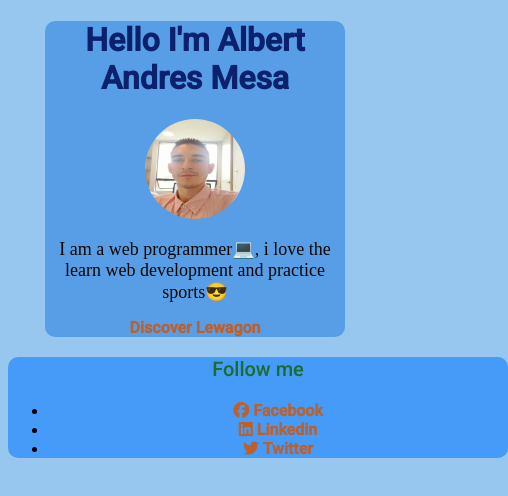
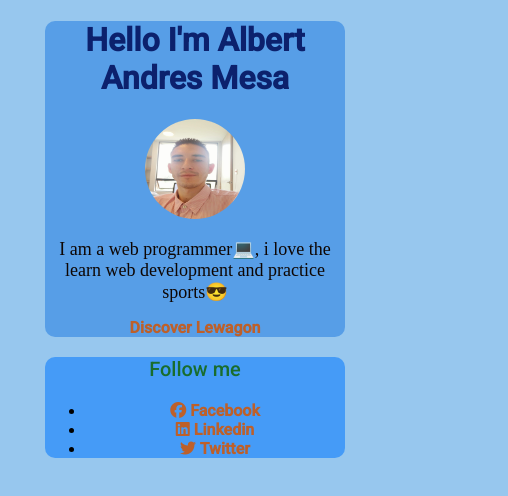
Before and after one commit to AlbertAndres/profile, a plain HTML site: page index.html in a window 390 px wide. Shown: the whole page, 508 px wide, since content can reach past the window. Drawn offline with Linux system fonts and the light colour scheme; a web font is replaced by a local one.

Commit message:
make my profile prettier

```diff
--- a/style.css
+++ b/style.css
@@ -49,16 +49,24 @@ h3 {
   .container {
     width: 700px;
   }
+  .card {
+    width: 700px
+  }
 }
 
 @media (max-width: 720px) {
   .container {
     width: 500px;
   }
-}
+  .card {
+    width: 500px
+  }
 
 @media (max-width: 540px) {
   .container {
     width: 300px;
   }
+  .card {
+    width: 300px
+  }
 }
```
